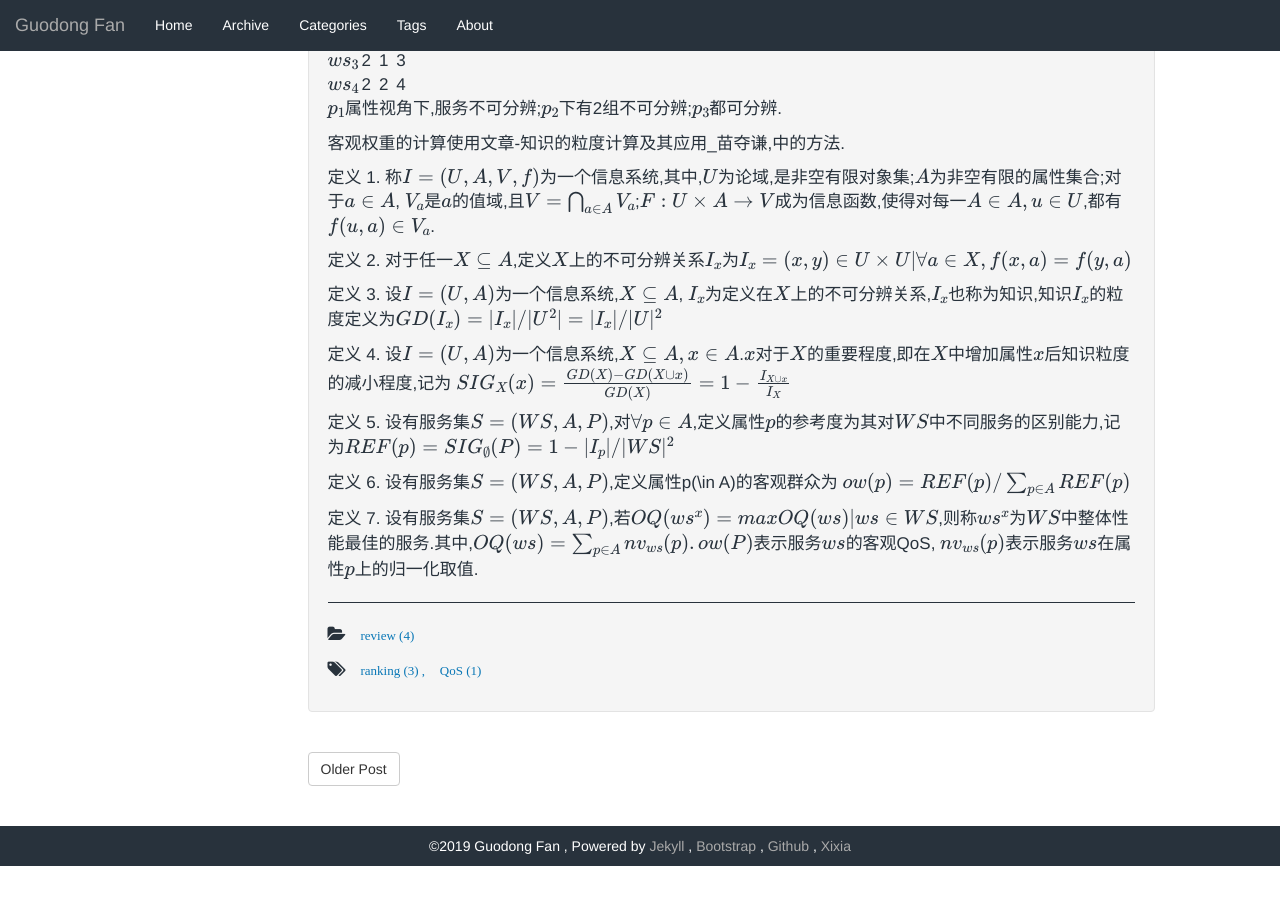
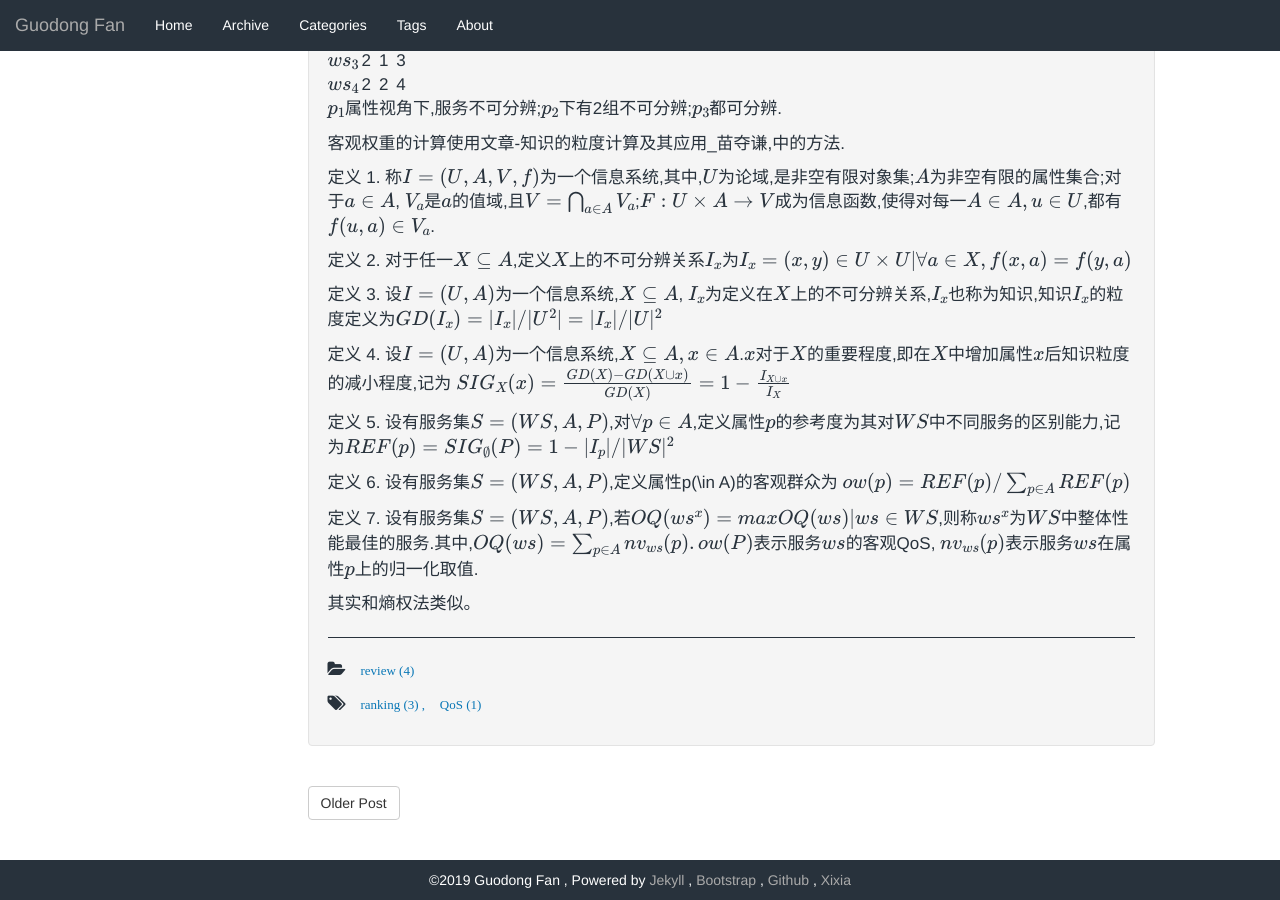
Before and after one commit to GuodongFan/GuodongFan.github.io, a Jekyll site: the page built from _posts/2019-07-25-Object_Subject.md, in a window 1280 px wide and 900 px high, scrolled down 1073 px. Built offline with Jekyll 4.4.1, drawn with Linux system fonts in a browser that asks for light colours; our own code applies the rules of GitHub Pages for plain Markdown files; formulas are drawn with MathJax 3; before the commit the page ends 1939 px from its top, so only the background shows below that.

Commit message:
Update 2019-07-25-Object_Subject.md

```diff
--- a/_posts/2019-07-25-Object_Subject.md
+++ b/_posts/2019-07-25-Object_Subject.md
@@ -67,3 +67,5 @@ $SIG_X(x)=\frac{GD(X)-GD(X\cup x)}{GD(X)}=1-\frac{I_{X\cup x}}{I_X}$
 定义 6. 设有服务集$S=(WS,A,P)$,定义属性p(\in A)的客观群众为 $ow(p)=REF(p)/\sum_{p\in A}REF(p)$
 
 定义 7. 设有服务集$S=(WS,A,P)$,若$OQ(ws^x)=max\{OQ(ws)\|ws\in WS \}$,则称$ws^x$为$WS$中整体性能最佳的服务.其中,$OQ(ws)=\sum_{p\in A} nv_{ws}(p).ow(P)$表示服务$ws$的客观QoS, $nv_{ws}(p)$表示服务$ws$在属性$p$上的归一化取值.
+
+其实和熵权法类似。
```
